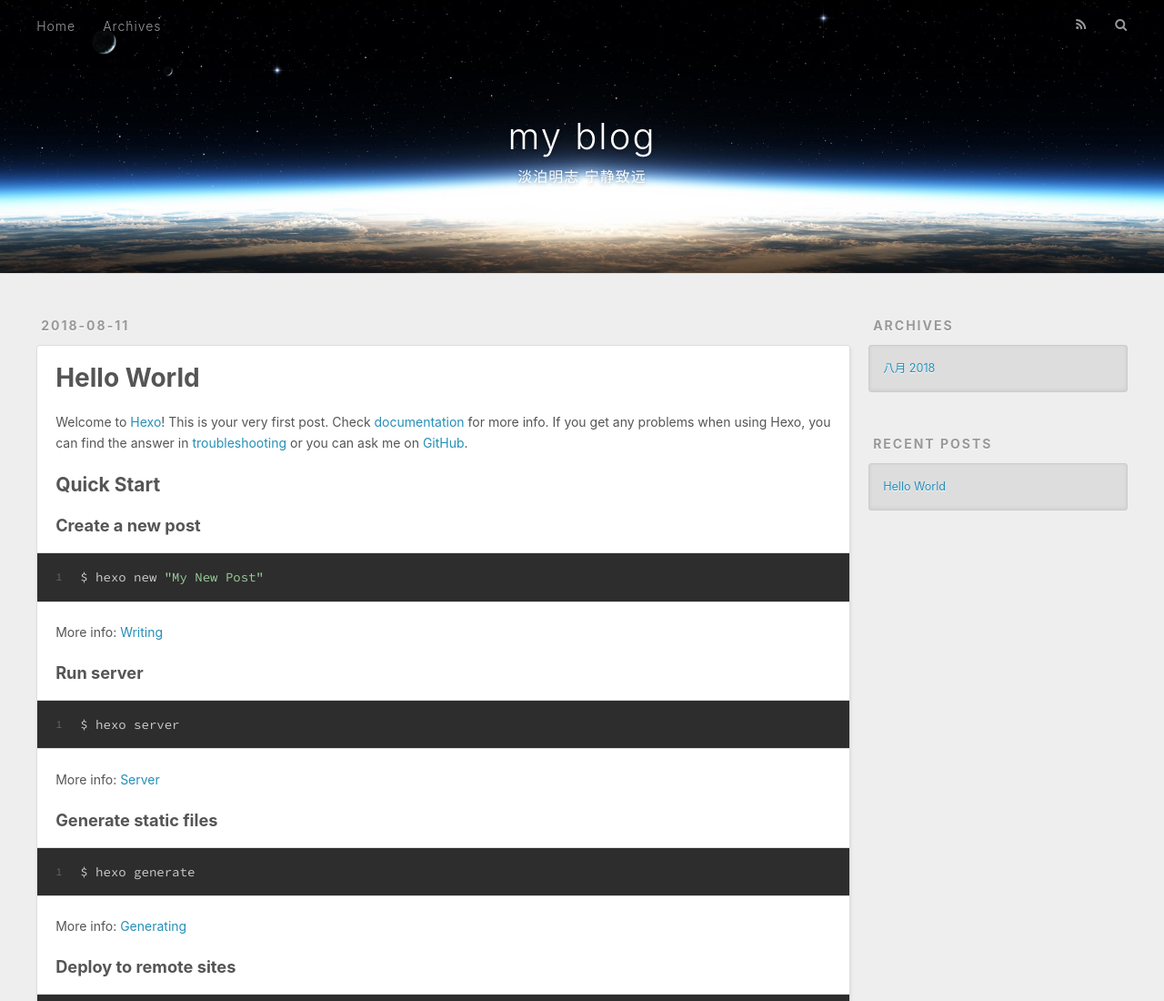
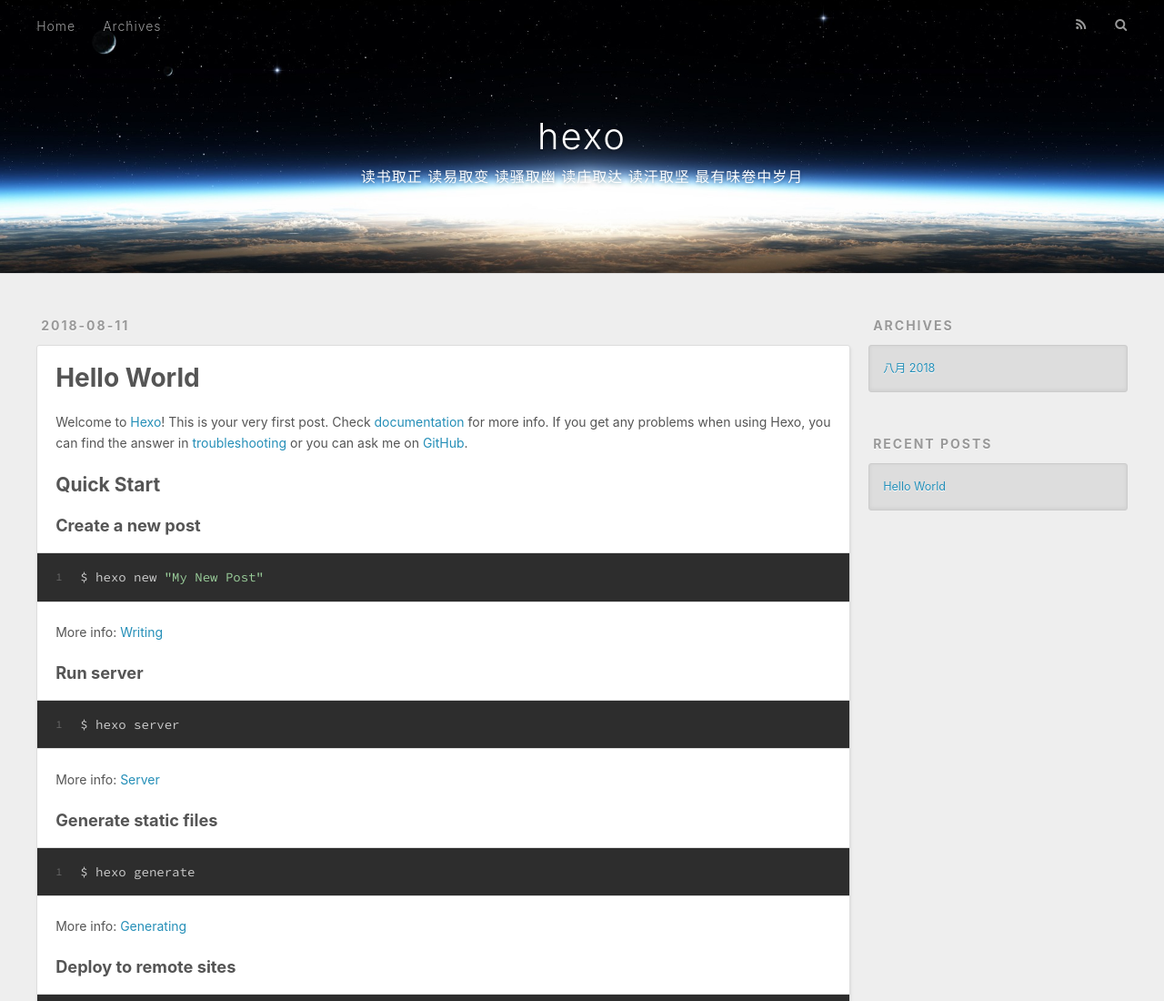
Before and after one commit to code2015wang/code2015wang.github.io, a plain HTML site: page index.html in a window 1280 px wide. Shown: the top 1100 px of the page at 91% size. Drawn offline with nearby package versions, Linux system fonts and the light colour scheme.

Commit message:
Site updated: 2018-08-11 07:29:36

```diff
--- a/index.html
+++ b/index.html
@@ -5,20 +5,20 @@
 
 
 
-  <title>my blog</title>
+  <title>hexo</title>
   <meta name="viewport" content="width=device-width, initial-scale=1, maximum-scale=1">
-  <meta name="description" content="读书取正 读易取变 读骚取幽 读庄取达 读汉文取坚 最有味卷中岁月">
+  <meta name="description" content="淡泊明志 宁静致远">
 <meta property="og:type" content="website">
-<meta property="og:title" content="my blog">
+<meta property="og:title" content="hexo">
 <meta property="og:url" content="http://yoursite.com/index.html">
-<meta property="og:site_name" content="my blog">
-<meta property="og:description" content="读书取正 读易取变 读骚取幽 读庄取达 读汉文取坚 最有味卷中岁月">
+<meta property="og:site_name" content="hexo">
+<meta property="og:description" content="淡泊明志 宁静致远">
 <meta property="og:locale" content="zh-cn">
 <meta name="twitter:card" content="summary">
-<meta name="twitter:title" content="my blog">
-<meta name="twitter:description" content="读书取正 读易取变 读骚取幽 读庄取达 读汉文取坚 最有味卷中岁月">
+<meta name="twitter:title" content="hexo">
+<meta name="twitter:description" content="淡泊明志 宁静致远">
 
-    <link rel="alternate" href="/atom.xml" title="my blog" type="application/atom+xml">
+    <link rel="alternate" href="/atom.xml" title="hexo" type="application/atom+xml">
 
 
     <link rel="icon" href="/favicon.png">
@@ -37,11 +37,11 @@
   <div id="header-outer" class="outer">
     <div id="header-title" class="inner">
       <h1 id="logo-wrap">
-        <a href="/" id="logo">my blog</a>
+        <a href="/" id="logo">hexo</a>
       </h1>
 
         <h2 id="subtitle-wrap">
-          <a href="/" id="subtitle">淡泊明志 宁静致远</a>
+          <a href="/" id="subtitle">读书取正 读易取变 读骚取幽 读庄取达 读汗取坚 最有味卷中岁月</a>
         </h2>
 
     </div>
@@ -104,7 +104,7 @@
 
     </div>
     <footer class="article-footer">
-      <a data-url="http://yoursite.com/2018/08/11/hello-world/" data-id="cjkome43h0000m7t2c831idnc" class="article-share-link">Share</a>
+      <a data-url="http://yoursite.com/2018/08/11/hello-world/" data-id="cjkomikpc0000umt2dj3m0n9w" class="article-share-link">Share</a>
 
 
     </footer>
```
Also changed, not shown: 2018/08/11/hello-world/index.html (+6 -6 lines), archives/2018/08/index.html (+10 -10 lines), archives/2018/index.html (+10 -10 lines), archives/index.html (+10 -10 lines).
